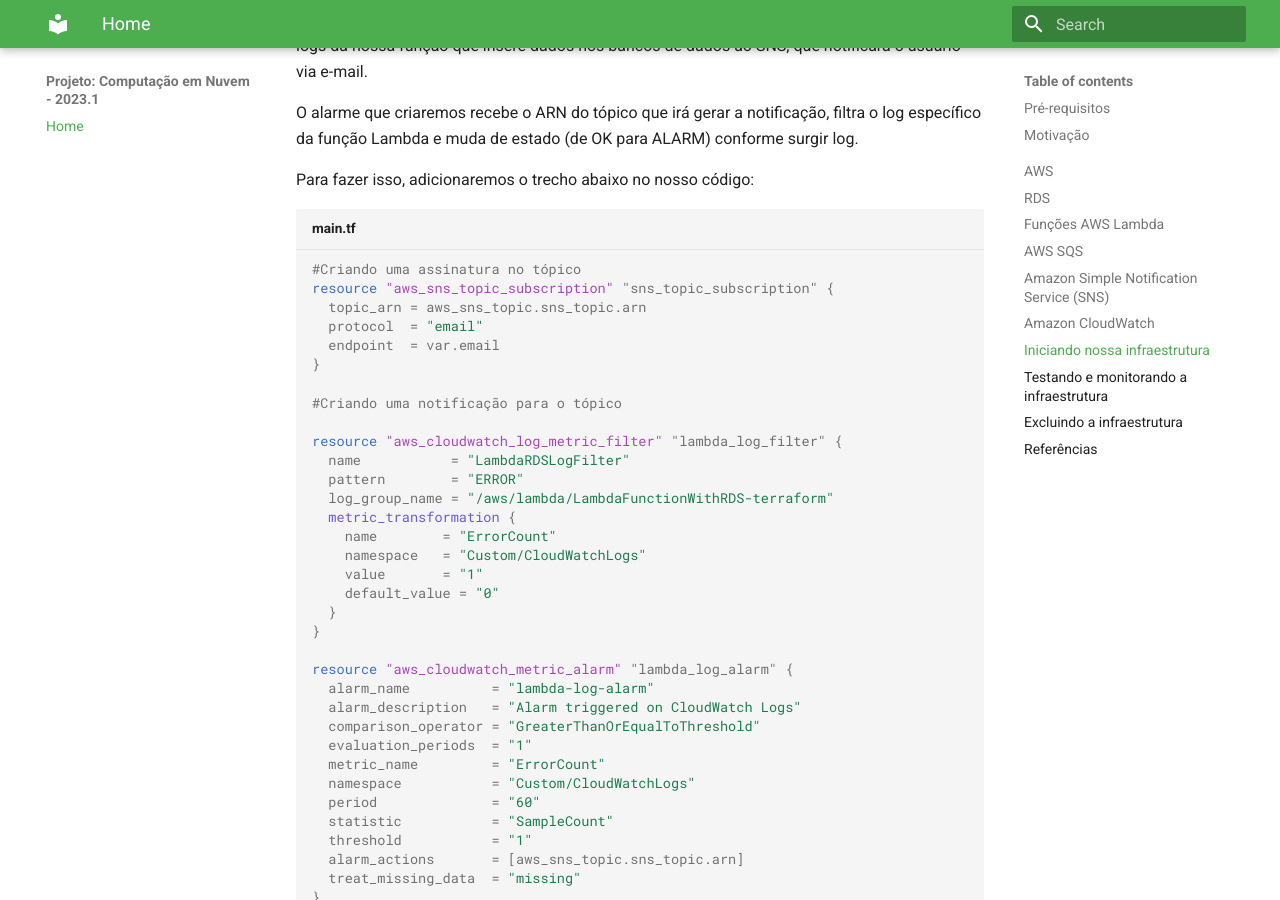
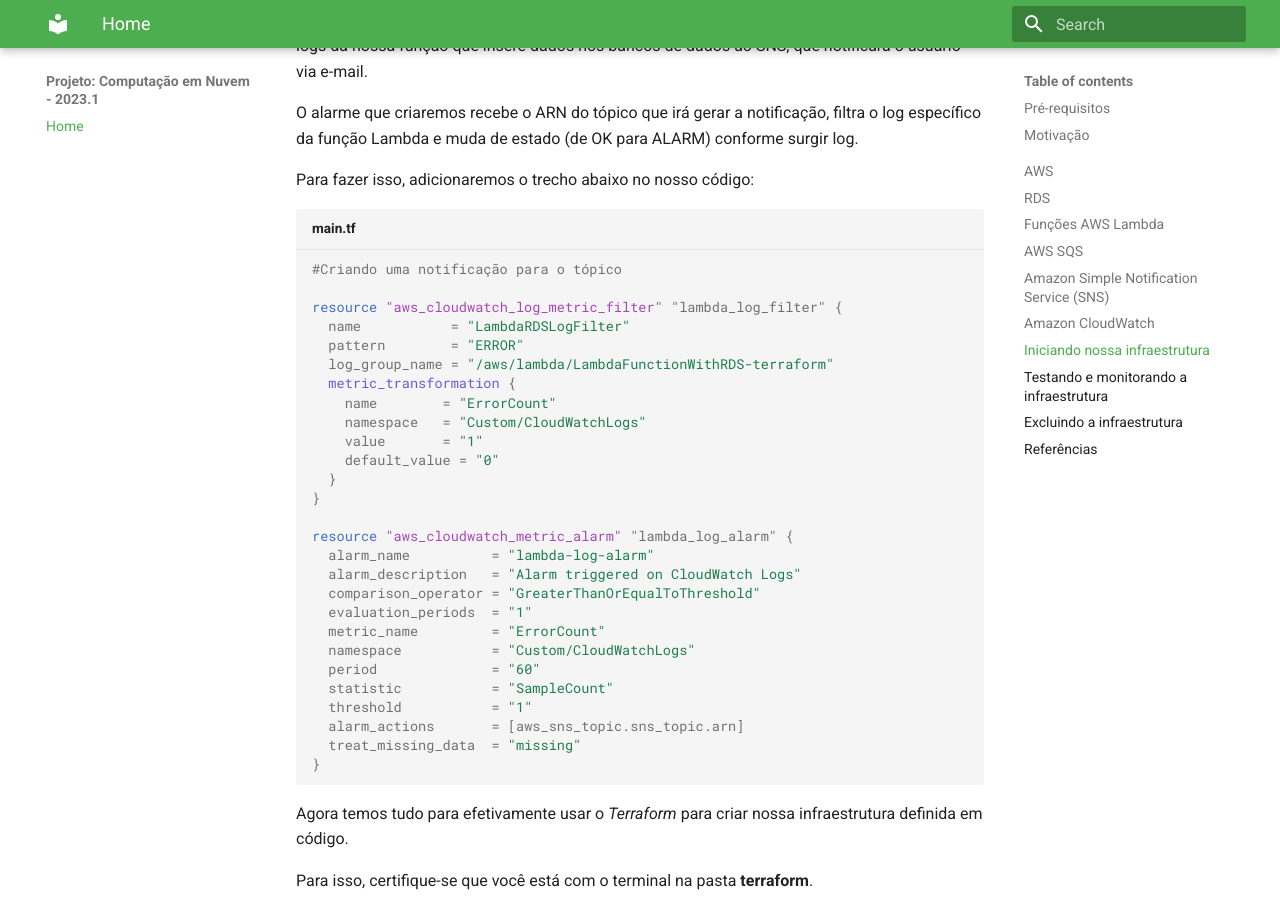
Before and after one commit to lorrancmlopes/CloudComputing, an MkDocs documentation site: the page built from docs-src/index.md, in a window 1280 px wide and 900 px high, scrolled down 11756 px. Built offline with MkDocs 1.6.1 and Material for MkDocs 9.7.7, drawn with Linux system fonts in a browser that asks for light colours; emoji names are drawn with the system emoji font.

Commit message:
retira duplicação de código

````diff
--- a/docs-src/index.md
+++ b/docs-src/index.md
@@ -494,12 +494,6 @@
 Para fazer isso, adicionaremos o trecho abaixo no nosso código:
 
 ``` tf title="main.tf"
-#Criando uma assinatura no tópico
-resource "aws_sns_topic_subscription" "sns_topic_subscription" {
-  topic_arn = aws_sns_topic.sns_topic.arn
-  protocol  = "email"
-  endpoint  = var.email
-}
 
 #Criando uma notificação para o tópico
 
--- a/docs/index.html
+++ b/docs/index.html
@@ -63,7 +63,7 @@
     <div data-md-component="skip">
 
 
-        <a href="#roteiro-configuracao-de-uma-funcao-do-lambda-para-acessar-o-amazon-rds-em-uma-amazon-vpc" class="md-skip">
+        <a href="#roteiro-projeto-final-com-o-tema-aws-rds" class="md-skip">
           Skip to content
         </a>
 
@@ -450,7 +450,7 @@
 
 
 
-<h1 id="roteiro-configuracao-de-uma-funcao-do-lambda-para-acessar-o-amazon-rds-em-uma-amazon-vpc"><strong>Roteiro: configuração de uma função do Lambda para acessar o Amazon RDS em uma Amazon VPC</strong><a class="headerlink" href="#roteiro-configuracao-de-uma-funcao-do-lambda-para-acessar-o-amazon-rds-em-uma-amazon-vpc" title="Permanent link">&para;</a></h1>
+<h1 id="roteiro-projeto-final-com-o-tema-aws-rds"><strong>Roteiro: Projeto Final com o tema AWS RDS</strong><a class="headerlink" href="#roteiro-projeto-final-com-o-tema-aws-rds" title="Permanent link">&para;</a></h1>
 <ul>
 <li><strong>Aluno:</strong> Lorran Caetano Machado Lopes</li>
 <li><strong>Curso:</strong> Engenharia da Computação</li>
````
Also changed, not shown: docs/search/search_index.json (+1 -1 lines), 1 other file.
